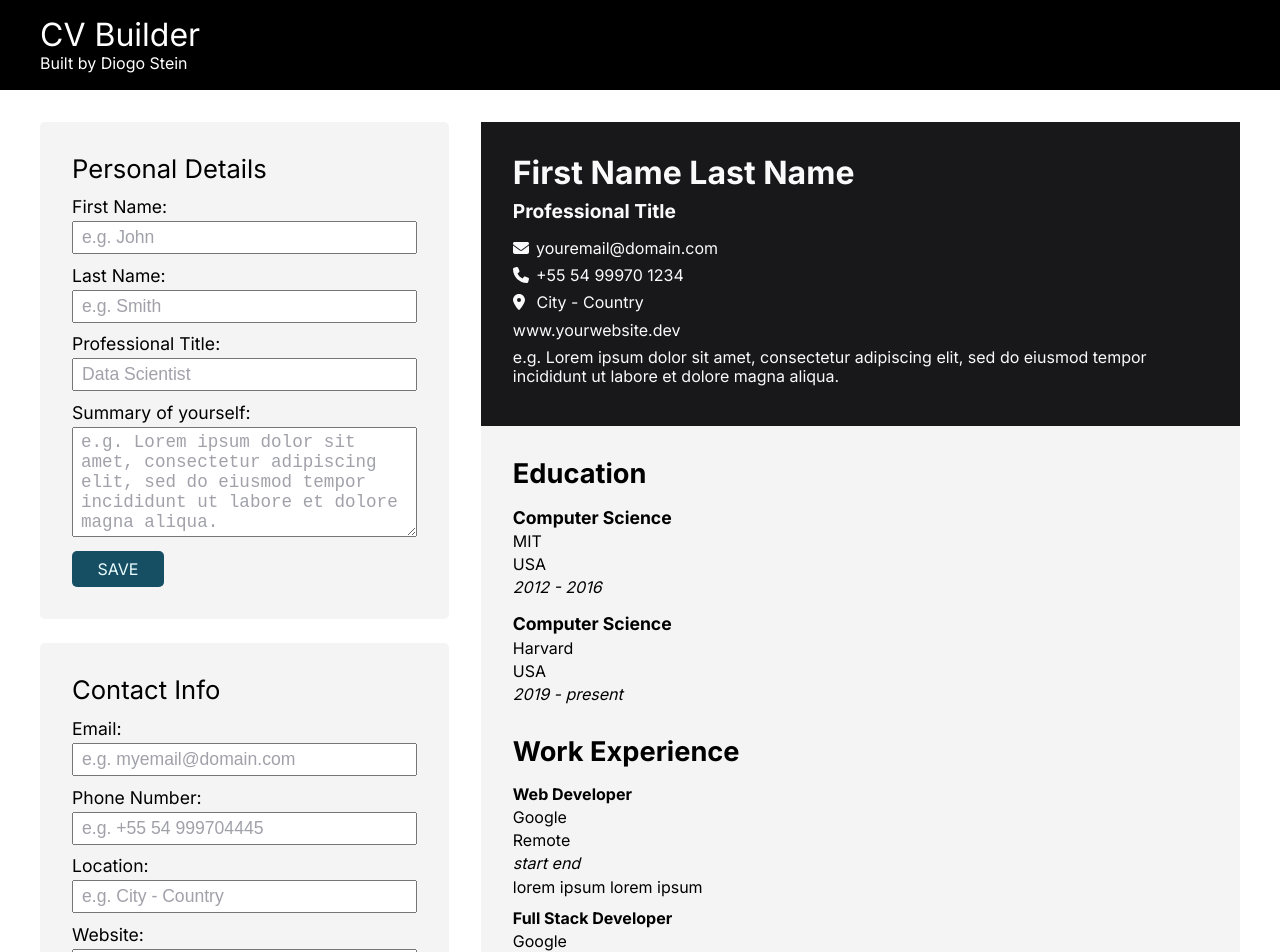
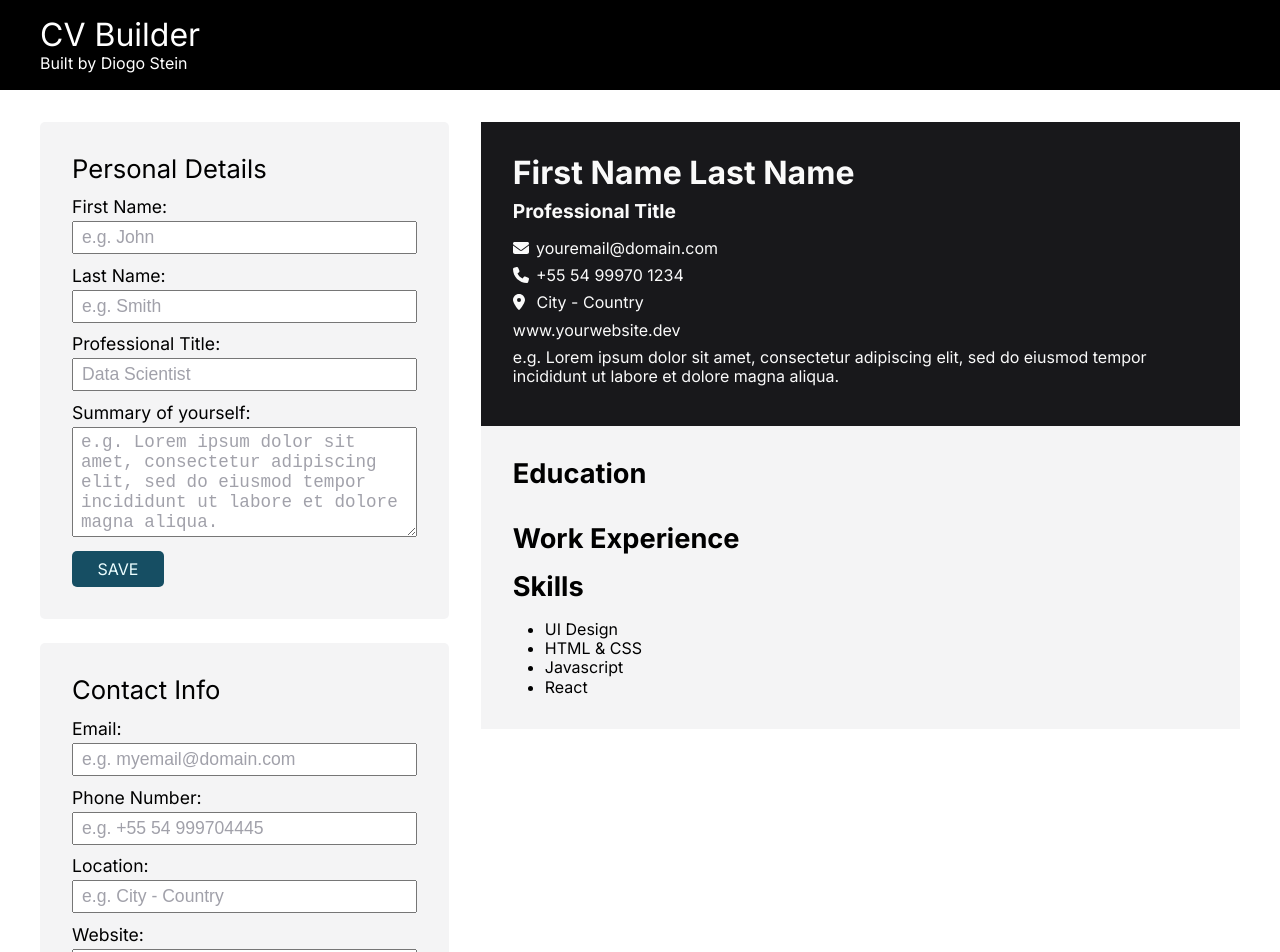
Before and after one commit to thediogostein/odin-cv-app, a React (Vite) app: page / in a window 1280 px wide. Shown: the top 952 px of the page. Built offline with nearby package versions, Linux system fonts and the light colour scheme.

Commit message:
Removed fake data

```diff
--- a/src/App.jsx
+++ b/src/App.jsx
@@ -49,54 +49,9 @@ function App() {
     website: 'www.yourwebsite.dev',
   });
 
-  const [educationArr, setEducationArr] = useState([
-    {
-      id: 0,
-      school: 'MIT',
-      degree: 'Computer Science',
-      location: 'USA',
-      startDate: '2012',
-      endDate: '2016',
-    },
-    {
-      id: 1,
-      school: 'Harvard',
-      degree: 'Computer Science',
-      location: 'USA',
-      startDate: '2019',
-      endDate: 'present',
-    },
-  ]);
+  const [educationArr, setEducationArr] = useState([]);
 
-  const [experienceArr, setExperienceArr] = useState([
-    {
-      id: 0,
-      position: 'Web Developer',
-      company: 'Google',
-      location: 'Remote',
-      startDate: 'start',
-      endDate: 'end',
-      description: 'lorem ipsum lorem ipsum',
-    },
-    {
-      id: 1,
-      position: 'Full Stack Developer',
-      company: 'Google',
-      location: 'Remote',
-      startDate: 'start',
-      endDate: 'end',
-      description: 'lorem ipsum lorem ipsum',
-    },
-    {
-      id: 2,
-      position: 'UI Designer',
-      company: 'Google',
-      location: 'Remote',
-      startDate: 'start',
-      endDate: 'end',
-      description: 'lorem ipsum lorem ipsum',
-    },
-  ]);
+  const [experienceArr, setExperienceArr] = useState([]);
 
   const savePersonalDetails = (details) => {
     setPersonalDetails(details);
```
